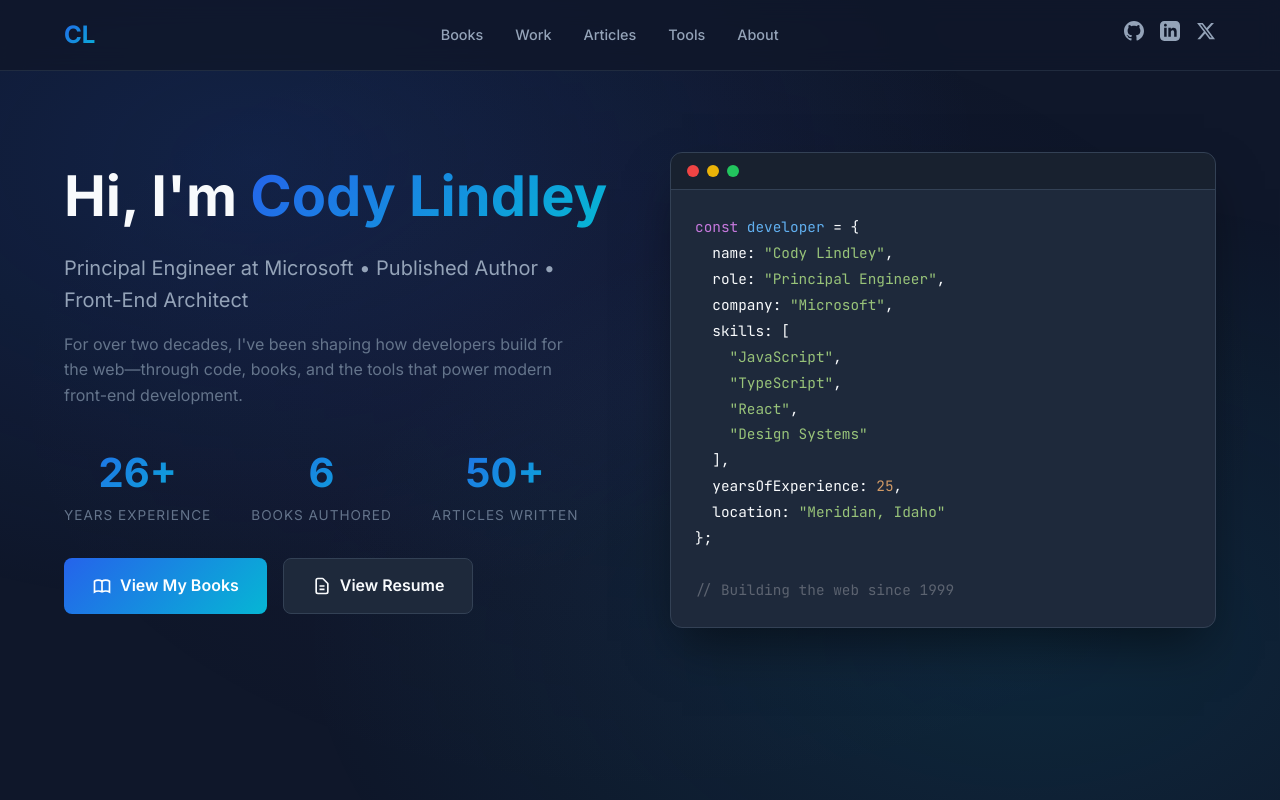
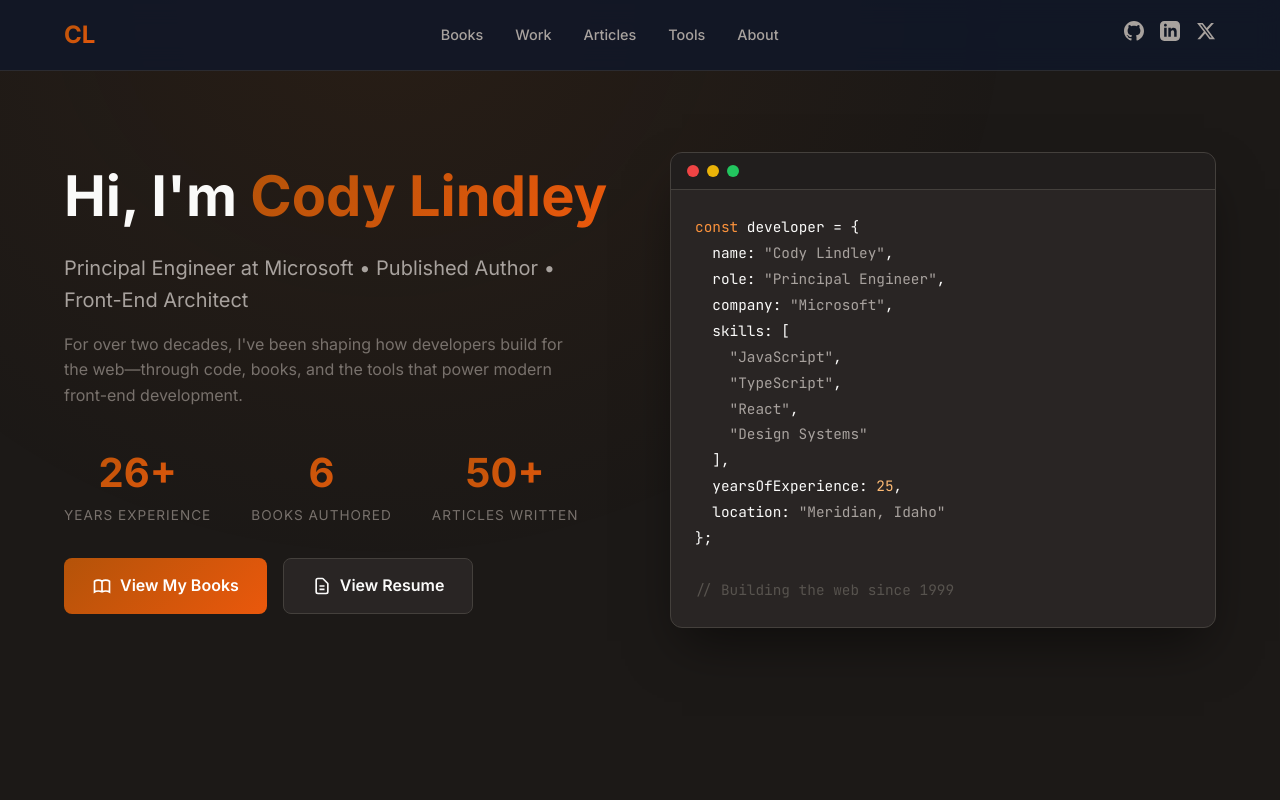
Before and after one commit to codylindley/clcom, a plain HTML site: page index.html in a window 1280 px wide. Shown: the top 800 px of the page. Drawn offline with Linux system fonts and the light colour scheme.

Commit message:
improve design

```diff
--- a/index.html
+++ b/index.html
@@ -16,19 +16,19 @@
     />
     <style>
       :root {
-        --primary: #2563eb;
-        --primary-dark: #1d4ed8;
-        --secondary: #64748b;
-        --accent: #06b6d4;
-        --bg-dark: #0f172a;
-        --bg-card: #1e293b;
-        --bg-card-hover: #334155;
-        --text-primary: #f8fafc;
-        --text-secondary: #94a3b8;
-        --text-muted: #64748b;
-        --border: #334155;
-        --gradient-1: linear-gradient(135deg, #667eea 0%, #764ba2 100%);
-        --gradient-2: linear-gradient(135deg, #2563eb 0%, #06b6d4 100%);
+        --primary: #b45309;
+        --primary-dark: #92400e;
+        --secondary: #78716c;
+        --accent: #c2410c;
+        --bg-dark: #1c1917;
+        --bg-card: #292524;
+        --bg-card-hover: #3f3a36;
+        --text-primary: #fafaf9;
+        --text-secondary: #a8a29e;
+        --text-muted: #78716c;
+        --border: #44403c;
+        --gradient-1: linear-gradient(135deg, #b45309 0%, #c2410c 100%);
+        --gradient-2: linear-gradient(135deg, #b45309 0%, #ea580c 100%);
       }
 
       * {
@@ -55,29 +55,17 @@
         overflow-x: hidden;
       }
 
-      /* Animated background */
       .bg-gradient {
         position: fixed;
         top: 0;
         left: 0;
         right: 0;
         bottom: 0;
-        background:
-          radial-gradient(
-            ellipse at 20% 20%,
-            rgba(37, 99, 235, 0.15) 0%,
-            transparent 50%
-          ),
-          radial-gradient(
-            ellipse at 80% 80%,
-            rgba(6, 182, 212, 0.1) 0%,
-            transparent 50%
-          ),
-          radial-gradient(
-            ellipse at 50% 50%,
-            rgba(118, 75, 162, 0.05) 0%,
-            transparent 70%
-          );
+        background: radial-gradient(
+          ellipse at 30% 0%,
+          rgba(180, 83, 9, 0.08) 0%,
+          transparent 50%
+        );
         z-index: -1;
       }
 
@@ -97,7 +85,7 @@
         padding: 16px 0;
         background: rgba(15, 23, 42, 0.8);
         backdrop-filter: blur(12px);
-        border-bottom: 1px solid rgba(51, 65, 85, 0.5);
+        border-bottom: 1px solid rgba(68, 64, 60, 0.5);
       }
 
       nav {
@@ -240,7 +228,7 @@
 
       .btn-primary:hover {
         transform: translateY(-2px);
-        box-shadow: 0 10px 30px rgba(37, 99, 235, 0.3);
+        box-shadow: 0 10px 30px rgba(180, 83, 9, 0.25);
       }
 
       .btn-secondary {
@@ -299,19 +287,19 @@
       }
 
       .code-content .keyword {
-        color: #c678dd;
+        color: #fb923c;
       }
       .code-content .function {
-        color: #61afef;
+        color: #fafaf9;
       }
       .code-content .string {
-        color: #98c379;
+        color: #a8a29e;
       }
       .code-content .comment {
-        color: #5c6370;
+        color: #57534e;
       }
       .code-content .number {
-        color: #d19a66;
+        color: #fdba74;
       }
 
       /* Section Styles */
@@ -548,7 +536,7 @@
         align-items: center;
         gap: 16px;
         padding: 16px;
-        background: rgba(37, 99, 235, 0.1);
+        background: rgba(180, 83, 9, 0.1);
         border-radius: 8px;
         margin-bottom: 24px;
       }
```
